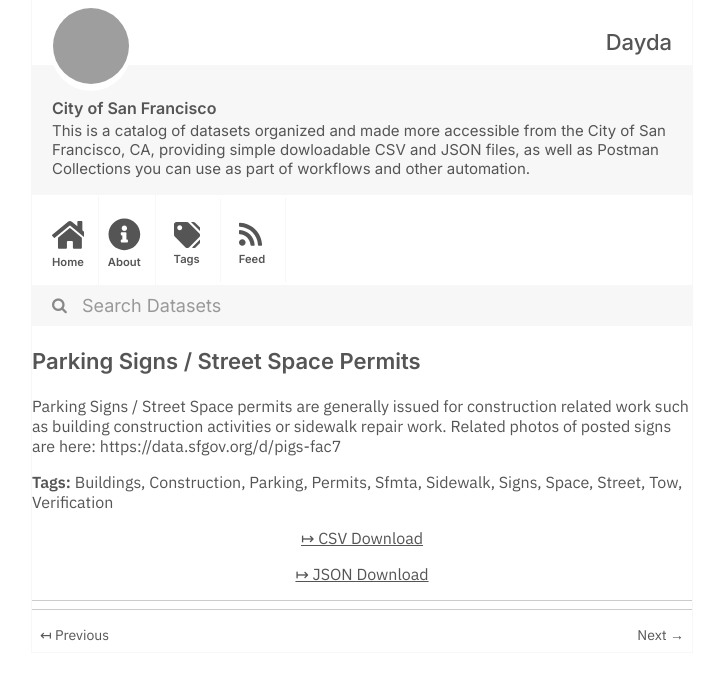
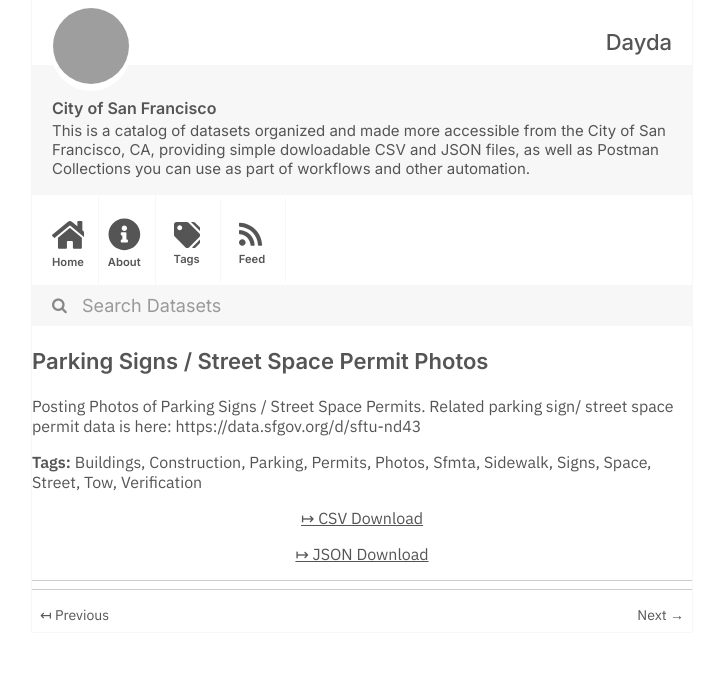
Before and after one commit to dayda-entities/city-of-san-francisco, a Jekyll site: the page built from _posts/2020-11-10-parking-signs-street-space-per.md, in a window 1280 px wide, cut to the strip 0-680 px from the top of the page. Shown: the whole strip, without its empty margins (278-1001 px from the left). Built offline with Jekyll 4.4.1, drawn with Linux system fonts in a browser that asks for light colours; grey boxes are pictures that could not be loaded.

Commit message:
Publish Data

```diff
--- a/_posts/2020-11-10-parking-signs-street-space-per.md
+++ b/_posts/2020-11-10-parking-signs-street-space-per.md
@@ -1,7 +1,7 @@
 ---
-title: Parking Signs / Street Space Permits
-created: '2020-11-10T16:56:54.049745'
-modified: '2020-12-04T19:35:12.113041'
+title: Parking Signs / Street Space Permit Photos
+created: '2020-11-10T16:56:48.783280'
+modified: '2020-12-04T19:34:50.518783'
 state: active
 type: dataset
 tags:
@@ -9,6 +9,7 @@ tags:
   - Construction
   - Parking
   - Permits
+  - Photos
   - Sfmta
   - Sidewalk
   - Signs
@@ -18,9 +19,9 @@ tags:
   - Verification
 groups:
   - Local Government
-csv_url: 'https://data.sfgov.org/api/views/sftu-nd43/rows.csv?accessType=DOWNLOAD'
-json_url: 'https://data.sfgov.org/api/views/sftu-nd43/rows.json?accessType=DOWNLOAD'
+csv_url: 'https://data.sfgov.org/api/views/pigs-fac7/rows.csv?accessType=DOWNLOAD'
+json_url: 'https://data.sfgov.org/api/views/pigs-fac7/rows.json?accessType=DOWNLOAD'
 layout: post
 
 ---
-Parking Signs / Street Space permits are generally issued for construction related work such as building construction activities or sidewalk repair work.  Related photos of posted signs are here:  https://data.sfgov.org/d/pigs-fac7
+Posting Photos of Parking Signs / Street Space Permits.  Related parking sign/ street space permit data is  here: https://data.sfgov.org/d/sftu-nd43
```
